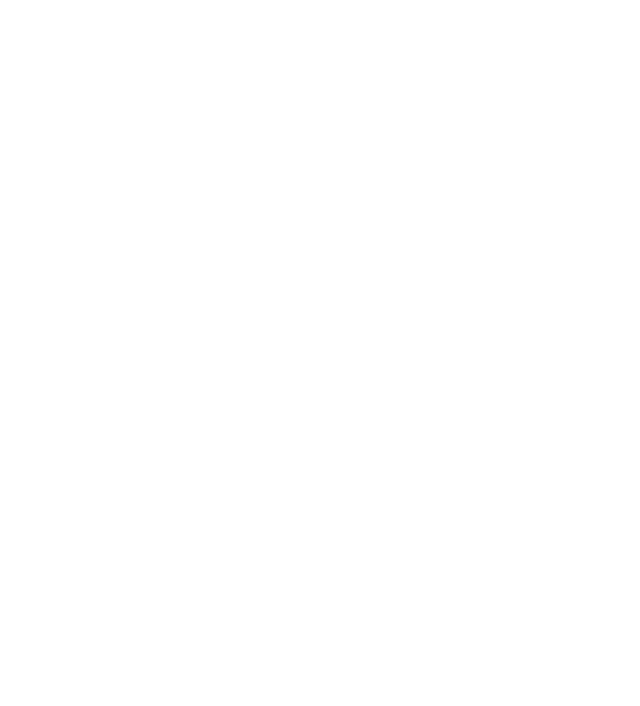
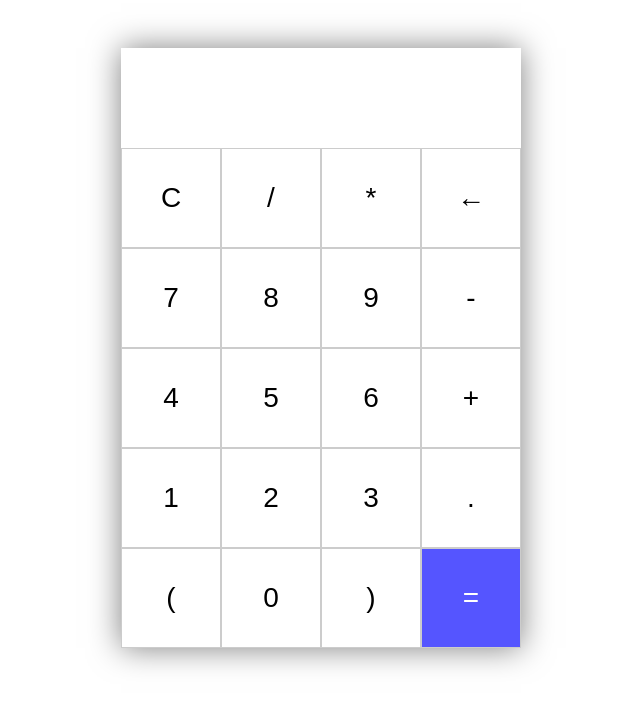
Before and after one commit to acciojob/calculator-js-2-SHAIKADIL522, a website: page main.html in a window 1280 px wide. Shown: the whole page, without its empty margins (319-959 px from the left). Drawn offline with Linux system fonts and the light colour scheme.

Commit message:
created a submission

```diff
--- a/main.html
+++ b/main.html
@@ -8,7 +8,35 @@
     <title>Calculator</title>
   </head>
   <body>
-    <!-- Write yout code here -->
+    <div class="calculator">
+      <div id="display"></div>
+      <div class="keys">
+        <button id="C">C</button>
+        <button id="divi">/</button>
+        <button id="*">*</button>
+        <button id="back">&larr;</button>
+
+        <button id="7">7</button>
+        <button id="8">8</button>
+        <button id="9">9</button>
+        <button id="-">-</button>
+
+        <button id="4">4</button>
+        <button id="5">5</button>
+        <button id="6">6</button>
+        <button id="plus">+</button>
+
+        <button id="1">1</button>
+        <button id="2">2</button>
+        <button id="3">3</button>
+        <button id=".">.</button>
+
+        <button id="op">(</button>
+        <button id="0">0</button>
+        <button id="cl">)</button>
+        <button id="equal">=</button>
+      </div>
+    </div>
 
     <script src="script.js"></script>
   </body>
--- a/script.js
+++ b/script.js
@@ -1 +1,51 @@
 //your JS code here. If required.
+const display = document.getElementById("display");
+let justEvaluated = false;
+
+function calculate(expr) {
+  // allow only digits, operators, brackets, dot, spaces
+  if (!/^[\d+\-*/().\s]+$/.test(expr)) return "Error";
+  try {
+    const result = Function('"use strict"; return (' + expr + ")")();
+    if (typeof result !== "number" || !isFinite(result)) return "Error";
+    return String(parseFloat(result.toPrecision(12)));
+  } catch (e) {
+    return "Error";
+  }
+}
+
+function append(value) {
+  if (display.textContent === "Error") display.textContent = "";
+  // after "=", a digit starts fresh; an operator continues the result
+  if (justEvaluated && /[\d.(]/.test(value)) display.textContent = "";
+  justEvaluated = false;
+  display.textContent += value;
+}
+
+const keys = {
+  0: "0", 1: "1", 2: "2", 3: "3", 4: "4",
+  5: "5", 6: "6", 7: "7", 8: "8", 9: "9",
+  ".": ".", "+": "plus", "-": "-", "*": "*", "/": "divi",
+  "(": "op", ")": "cl",
+};
+
+for (const [value, id] of Object.entries(keys)) {
+  document.getElementById(id).addEventListener("click", () => append(value));
+}
+
+document.getElementById("C").addEventListener("click", () => {
+  display.textContent = "";
+  justEvaluated = false;
+});
+
+document.getElementById("back").addEventListener("click", () => {
+  if (display.textContent === "Error") display.textContent = "";
+  else display.textContent = display.textContent.slice(0, -1);
+  justEvaluated = false;
+});
+
+document.getElementById("equal").addEventListener("click", () => {
+  if (!display.textContent) return;
+  display.textContent = calculate(display.textContent);
+  justEvaluated = true;
+});
--- a/styles.css
+++ b/styles.css
@@ -1 +1,35 @@
 /*  your css code here. If applicable */
+body {
+  display: flex;
+  justify-content: center;
+  padding-top: 40px;
+  font-family: "Times New Roman", serif;
+}
+.calculator {
+  width: 400px;
+  box-shadow: 0 0 30px rgba(0, 0, 0, 0.5);
+}
+#display {
+  height: 100px;
+  padding: 0 10px;
+  display: flex;
+  align-items: center;
+  justify-content: flex-end;
+  font-size: 28px;
+  overflow: hidden;
+}
+.keys {
+  display: grid;
+  grid-template-columns: repeat(4, 1fr);
+}
+.keys button {
+  height: 100px;
+  font-size: 28px;
+  background: #fff;
+  border: 1px solid #ccc;
+  cursor: pointer;
+}
+#equal {
+  background: #5555ff;
+  color: #fff;
+}
```
